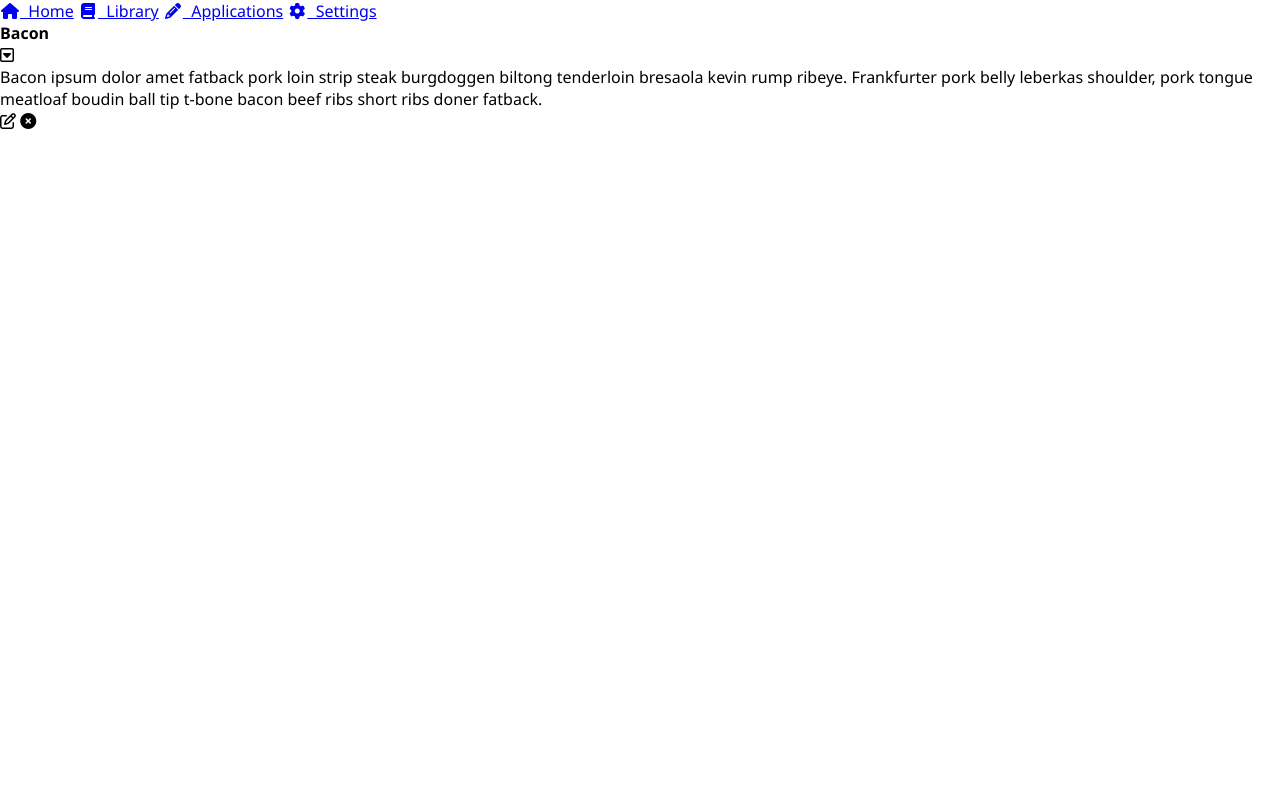
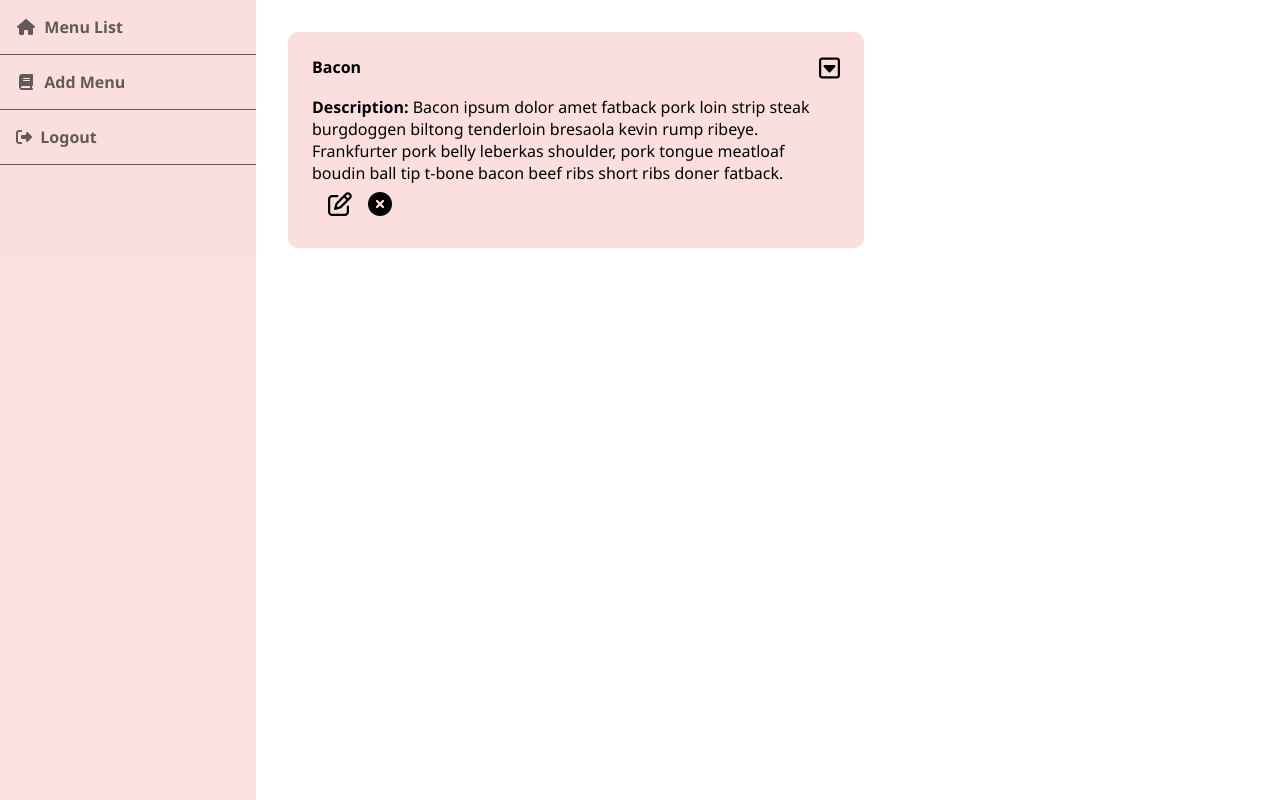
Before and after one commit to MicahBala/bookAMeal, a plain HTML site: page app/ui/admin.html in a window 1280 px wide. Drawn offline with Linux system fonts and the light colour scheme.

Commit message:
[Feature #163843759] Added style for admin page

```diff
--- a/app/ui/admin.html
+++ b/app/ui/admin.html
@@ -13,37 +13,44 @@
     <div class="main-content-admin">
       <div class="side-menu-admin">
         <a class="list-group-item" href="#"
-          ><i class="fa fa-home fa-fw" aria-hidden="true"></i>&nbsp; Home</a
+          ><i class="fa fa-home fa-fw" aria-hidden="true"></i>&nbsp; Menu
+          List</a
         >
         <a class="list-group-item" href="#"
-          ><i class="fa fa-book fa-fw" aria-hidden="true"></i>&nbsp; Library</a
+          ><i class="fa fa-book fa-fw" aria-hidden="true"></i>&nbsp; Add Menu</a
         >
         <a class="list-group-item" href="#"
-          ><i class="fa fa-pencil fa-fw" aria-hidden="true"></i>&nbsp;
-          Applications</a
-        >
-        <a class="list-group-item" href="#"
-          ><i class="fa fa-cog fa-fw" aria-hidden="true"></i>&nbsp; Settings</a
+          ><i class="fa fa-sign-out" aria-hidden="true"></i>&nbsp; Logout</a
         >
       </div>
       <div class="content-admin">
         <div class="menu-list">
           <div class="menu">
-            <h1>Bacon</h1>
-            <i class="fa fa-caret-square-o-down" aria-hidden="true"></i>
-            <p>
-              Bacon ipsum dolor amet fatback pork loin strip steak burgdoggen
-              biltong tenderloin bresaola kevin rump ribeye. Frankfurter pork
-              belly leberkas shoulder, pork tongue meatloaf boudin ball tip
-              t-bone bacon beef ribs short ribs doner fatback.
-            </p>
-            <div class="btn-edit">
-              <i class="fa fa-pencil-square-o" aria-hidden="true"></i>
-              <i class="fa fa-times-circle" aria-hidden="true"></i>
+            <div class="menu-header">
+              <h1>Bacon</h1>
+              <i
+                class="fa fa-caret-square-o-down drop-menu"
+                aria-hidden="true"
+              ></i>
+            </div>
+            <div class="menu-body">
+              <p>
+                <span class="font-bold">Description: </span>Bacon ipsum dolor
+                amet fatback pork loin strip steak burgdoggen biltong tenderloin
+                bresaola kevin rump ribeye. Frankfurter pork belly leberkas
+                shoulder, pork tongue meatloaf boudin ball tip t-bone bacon beef
+                ribs short ribs doner fatback.
+              </p>
+              <div class="menu-footer">
+                <i class="fa fa-pencil-square-o" aria-hidden="true"></i>
+                <i class="fa fa-times-circle" aria-hidden="true"></i>
+              </div>
             </div>
           </div>
         </div>
       </div>
     </div>
+
+    <!-- <script src="./js/main.js"></script> -->
   </body>
 </html>
--- a/app/ui/css/main.css
+++ b/app/ui/css/main.css
@@ -229,3 +229,70 @@ button {
   background-size: cover;
   height: 100vh;
 }
+
+/*
+* Admin Page
+*/
+.main-content-admin {
+  display: flex;
+}
+
+.side-menu-admin {
+  display: flex;
+  flex-direction: column;
+  width: 20%;
+  background-color: var(--background);
+  height: 100vh;
+}
+
+.side-menu-admin a {
+  text-decoration: none;
+  color: var(--dark);
+  font-weight: bold;
+  padding: 1rem;
+  border-bottom: solid 1px var(--dark);
+}
+
+.content-admin {
+  width: 50%;
+  padding: 2rem;
+}
+
+.menu {
+  background-color: var(--background);
+  padding: 1.5rem;
+  border-radius: 10px;
+}
+
+.menu-header {
+  display: flex;
+  justify-content: space-between;
+}
+
+.menu-body {
+  padding-top: 1rem;
+}
+
+.font-bold {
+  font-weight: bold;
+}
+
+.menu-footer {
+  padding: 0.5rem;
+  width: 6rem;
+  display: flex;
+  justify-content: space-around;
+}
+
+.menu .fa {
+  cursor: pointer;
+  font-size: 1.5rem;
+}
+
+.hide-details {
+  display: none;
+}
+
+.show-details {
+  display: block;
+}
```
